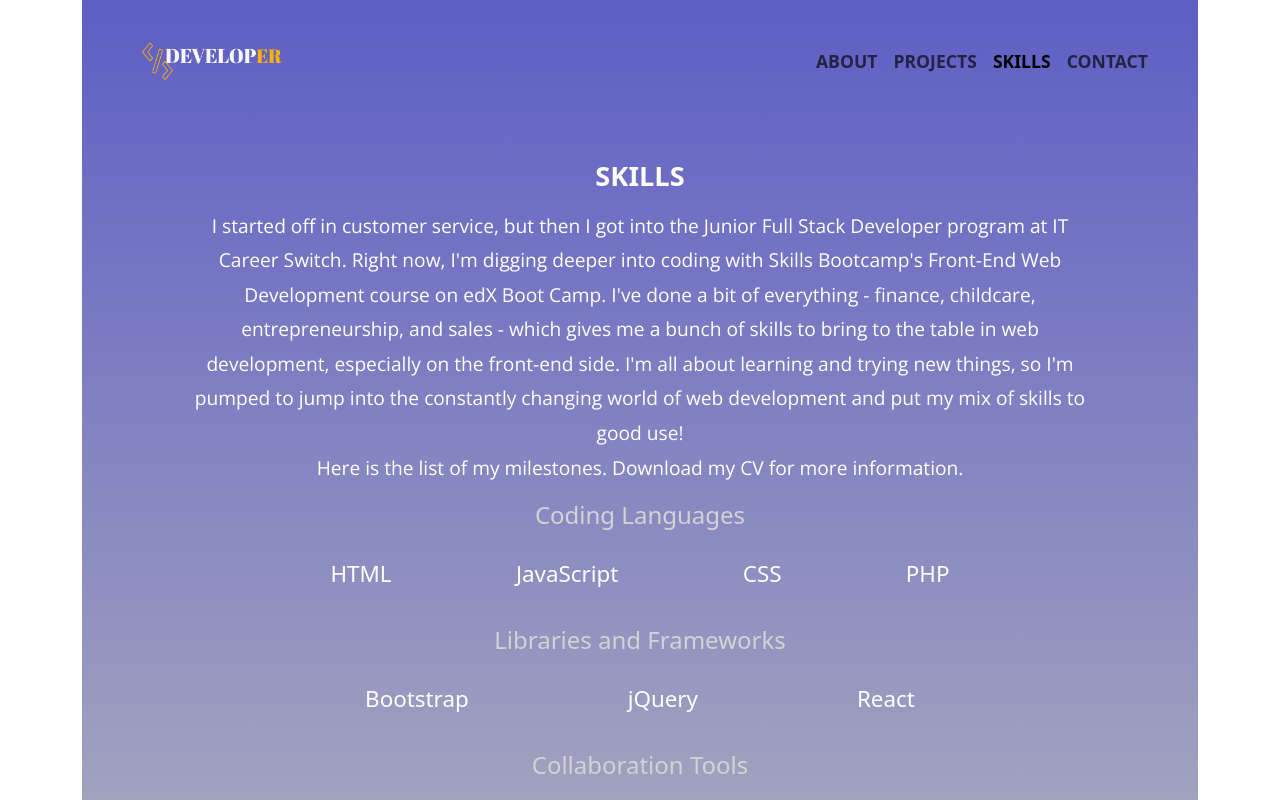
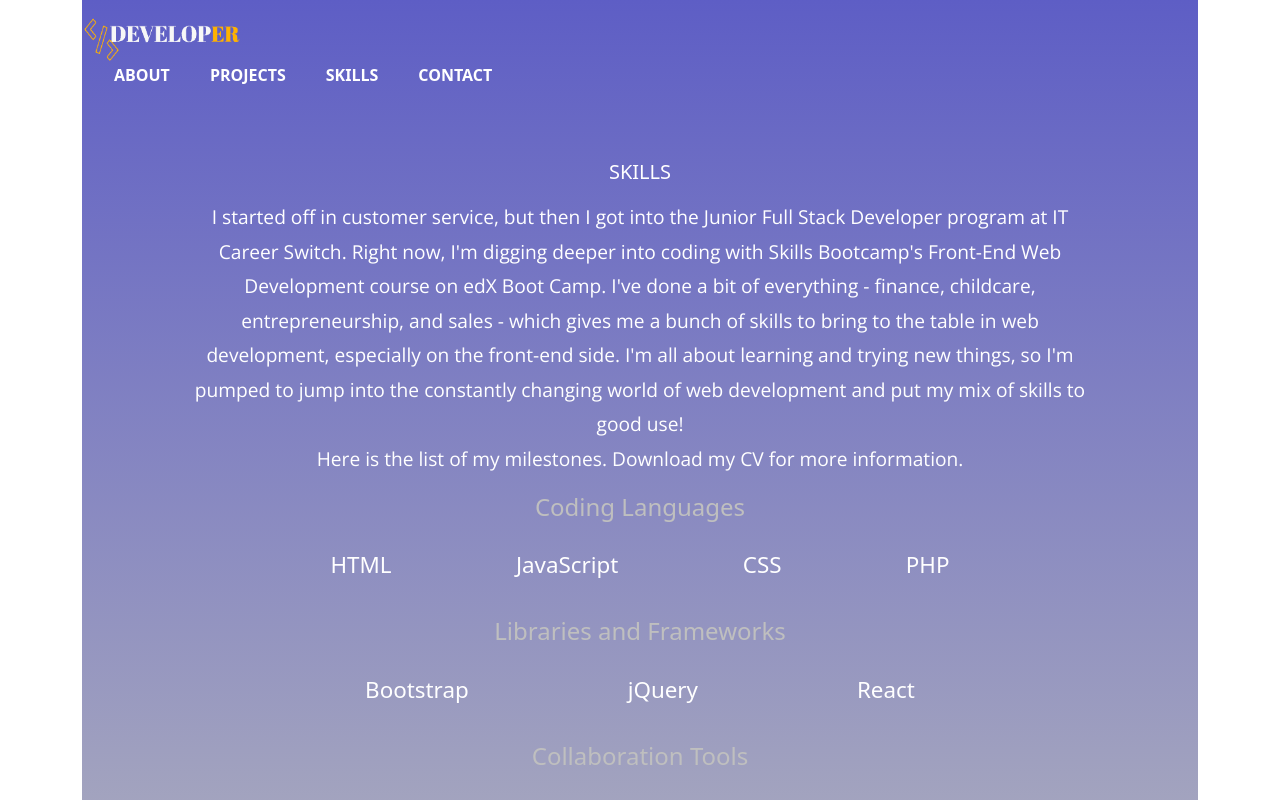
Before and after one commit to AnaraB/portfolio, a React (Vite) app: page /skills in a window 1280 px wide. Shown: the top 800 px of the page. Built offline with nearby package versions, Linux system fonts and the light colour scheme.

Commit message:
navbar created from scratch and toggle btn fixed

```diff
--- a/package.json
+++ b/package.json
@@ -16,6 +16,8 @@
     "react-bootstrap": "^2.10.1",
     "react-dom": "^18.2.0",
     "react-hook-form": "^7.51.0",
+    "react-icons": "^5.0.1",
+    "react-responsive": "^9.0.2",
     "react-router-dom": "^6.22.2",
     "uuid": "^9.0.1"
   },
--- a/src/App.jsx
+++ b/src/App.jsx
@@ -6,7 +6,7 @@ import About from './components/pages/About'
 import Projects from './components/pages/Projects'
 import Skills from './components/pages/Skills'
 import Contact from './components/pages/Contact';
-import Nav from './components/Nav';
+import Navbar from './components/Navbar';
 
 
 
@@ -16,7 +16,7 @@ function App() {
 return (
 <Router>
     <div>
-      <Nav />
+      <Navbar />
         <Routes>
           <Route path="/" element={<About/>} />
           <Route path="/about" element={<About/>} />
--- a/src/components/Nav.jsx
+++ /dev/null
@@ -1,80 +0,0 @@
-import React from "react";
-import { Link, NavLink } from "react-router-dom";
-import logo from "../assets/images/logo.png";
-
-function Nav() {
-
-  return (
-    <nav
-      className="navbar navbar-expand-lg  navbar-light fixed-top"
-      id="mainNav"
-    >
-      <div className="container-fluid">
-        <Link to="/" className="navbar-brand">
-          <img src={logo} className="logo" alt="logo image" />
-        </Link>
-        <button
-          className="navbar-toggler border-0"
-          type="button"
-          data-bs-toggle="collapse"
-          data-bs-target="#navbarNav"
-          aria-controls="navbarNav"
-          aria-expanded="false"
-          aria-label="Toggle navigation"
-        >
-          <span className="navbar-toggler-icon"></span>
-        </button>
-        <div
-          className="collapse navbar-collapse  justify-content-end"
-          id="navbarNav"
-        >
-          <ul className="navbar-nav main-nav-list mb-2 mb-lg-0">
-            <li className="nav-item">
-              <NavLink
-                to="/"
-                end
-                className={({ isActive }) =>
-                  isActive ? "nav-link active" : "nav-link"
-                }
-              >
-                About
-              </NavLink>
-            </li>
-            <li className="nav-item">
-              <NavLink
-                to="/projects"
-                className={({ isActive }) =>
-                  isActive ? "nav-link active" : "nav-link"
-                }
-              >
-                Projects
-              </NavLink>
-            </li>
-            <li className="nav-item">
-              <NavLink
-                to="/skills"
-                className={({ isActive }) =>
-                  isActive ? "nav-link active" : "nav-link"
-                }
-              >
-                Skills
-              </NavLink>
-            </li>
-            <li className="nav-item">
-              <NavLink
-                to="/contact"
-                className={({ isActive }) =>
-                  isActive ? "nav-link active" : "nav-link"
-                }
-              >
-                Contact
-              </NavLink>
-            </li>
-          </ul>
-        </div>
-      </div>
-    </nav>
-  );
-}
-
-export default Nav;
--- /dev/null
+++ b/src/components/Navbar.jsx
@@ -0,0 +1,102 @@
+import React, { useEffect, useState } from "react";
+import { Link, NavLink } from "react-router-dom";
+import { IoClose, IoMenu } from "react-icons/io5";
+import logo from "../assets/images/logo.png";
+
+function Navbar() {
+  const [showMenu, setShowMenu] = useState(false);
+  const [width, setWidth] = useState(window.innerWidth);
+
+  useEffect(() => {
+    if (window.innerWidth >= 1150) {
+      setShowMenu(true);
+    }
+
+    function handleWidth() {
+      setShowMenu(false);
+      if (window.innerWidth >= 1150) {
+        setShowMenu(true);
+      }
+      setWidth(window.innerWidth);
+    }
+    window.addEventListener("resize", handleWidth);
+    return () => {
+      window.removeEventListener("resize", handleWidth);
+    };
+  }, []);
+
+  function handleLinkClick() {
+    if (width <= 1149) {
+      setShowMenu(!showMenu);
+    }
+  }
+
+  return (
+    <header className="header">
+      <nav className="container #mainNav">
+        <Link to="/" className="navbar-brand">
+          <img src={logo} className="logo" alt="logo image" />
+        </Link>
+        {showMenu ? (
+          <div className="nav__menu" id="nav-menu">
+            <ul className="nav__list">
+              <li className="nav__item">
+                <NavLink
+                  to="/about"
+                  className="nav__link"
+                  onClick={handleLinkClick}
+                >
+                  About
+                </NavLink>
+              </li>
+              <li className="nav__item">
+                <NavLink
+                  to="/projects"
+                  className="nav__link"
+                  onClick={handleLinkClick}
+                >
+                  Projects
+                </NavLink>
+              </li>
+              <li className="nav__item">
+                <NavLink
+                  to="/skills"
+                  className="nav__link"
+                  onClick={handleLinkClick}
+                >
+                  Skills
+                </NavLink>
+              </li>
+              <li className="nav__item">
+                <NavLink
+                  to="/contact"
+                  className="nav__link"
+                  onClick={handleLinkClick}
+                >
+                  Contact
+                </NavLink>
+              </li>
+            </ul>
+            <div
+              className="nav__close"
+              id="nav-close"
+              onClick={() => setShowMenu(!showMenu)}
+            >
+              <IoClose />
+            </div>
+          </div>
+        ) : null}
+
+        <div
+          className="nav__toggle"
+          id="nav-toggle"
+          onClick={() => setShowMenu(!showMenu)}
+        >
+          {!showMenu ? <IoMenu /> : <IoClose />}
+        </div>
+      </nav>
+    </header>
+  );
+}
+
+export default Navbar;
--- a/src/components/pages/Contact/index.jsx
+++ b/src/components/pages/Contact/index.jsx
@@ -35,7 +35,7 @@ function Contact() {
             <div className="col-md-8">
               <h2 className="sectionTitle">Contact Form</h2>
               <form id="contact-form" onSubmit={handleSubmit(handleRegistration, handleError)} className="">
-                <div class="col-auto my-3">
+                <div className="col-auto my-3">
                   <input
                     className="form-control"
                     placeholder="Name"
@@ -47,7 +47,7 @@ function Contact() {
                     {errors?.name && errors.name.message}
                   </small>
                 </div>
-                <div class="col-auto my-3">
+                <div className="col-auto my-3">
                   <input
                     className="form-control"
                     placeholder="Email"
@@ -59,7 +59,7 @@ function Contact() {
                     {errors?.email&& errors.email.message}
                   </small>
                 </div>
-                <div class="col-auto my-3">
+                <div className="col-auto my-3">
 
                   <textarea
                     className="form-control"
--- a/src/index.css
+++ b/src/index.css
@@ -1,58 +1,46 @@
-/* general reset */
+/* general rules */
 * {
   margin: 0;
   padding: 0;
   box-sizing: border-box;
 }
 
+:root {
+  --header-height: 3.5rem;
+  --first-color:  #e67e22;
+  --title-color: #fff;
+  --text-color: hsl(0, 0%, 75%);
+  --body-color: linear-gradient(
+    to bottom,
+    rgba(88, 88, 195, 0.965),
+    rgba(30, 34, 34, 0.3)),
+  --body-font:"Poppins", sans-serif;
+  --second-font: "Open Sans", sans-serif;
+  --h2-font-size: 1.25rem;
+  --small-font-size: 0.813rem;
+  --font-semi-bold: 600;
+  --z-tooltip: 10;
+  --z-fixed: 100;
+ }
+
 body {
-  color: #fff;
-  font-family: "Poppins", sans-serif;
+  background-color: var(--body-color);
+  color: var(--text-color);
+  font-family: var(--body-font);
 }
 
- ul {
-  list-style: none;
- }
-
- a {
-  text-decoration: none;
- }
 
 p {
-  font-family: "Open Sans", sans-serif;
+  font-family:  var(--second-font);
+
 }
 
 .sectionTitle {
-  font-size: 1.7rem;
+  font-size: var(--h2-font-size);
   font-weight: 500;
   text-transform: uppercase;
-  font-weight: 700;
-}
-/*----------------------------- NAVIGATION BAR------------------------ */
-
-#mainNav {
-  padding: 1rem 5rem 0;
 }
 
-.logo {
-  width: 10rem;
-  padding-left: 1rem;
-}
-#mainNav {
-  font-size: 1.1rem;
-  font-weight: 800;
-  text-transform: uppercase;
-  cursor: pointer;
-  color: white;
-}
-
-.isActive:hover {
-  color: red;
-}
-
-/* -----Mobile navigation ----- */
-
-/* ---------- */
 .contactSection,
 .projectsSection,
 .skillsSection {
@@ -64,10 +52,78 @@ p {
   );
   text-align: center;
   padding-bottom: 8rem;
-  color: #fff;
+  color: var(--title-color)
 }
 
-/* -------------------------Projects----------------------------  */
+/*----------------------------- NAVIGATION BAR------------------------ */
+
+
+
+ .logo {
+  width: 10rem;
+  padding-top: 1rem;
+}
+
+.header {
+  position: fixed;
+  width: 100%;
+  top: 0;
+  left: 0;
+  background-color: transparent;
+  z-index: var(--z-fixed);
+
+ }
+
+ #mainNav {
+  display: flex;
+  justify-content: space-between;
+  padding-top: 2rem;
+  align-items: center;
+
+  margin: 1rem;
+ }
+
+.nav__toggle,
+.nav__close {
+ font-size: 1.5rem;
+ color: var(--title-color);
+ cursor: pointer;
+ font-size: 2.2rem;
+ padding-right: 1.2rem;
+}
+
+.nav__list {
+  display: flex;
+  flex-direction: column;
+  row-gap: 2.5rem;
+  list-style: none;
+ }
+
+ .nav__link {
+  color: var(--title-color);
+  font-weight: var(--font-semi-bold);
+  transition: color 0.4s;
+  text-decoration: none;
+  text-transform: uppercase;
+
+ }
+
+ .nav__link:hover {
+  color: var(--first-color);
+ }
+
+ .nav__close {
+  position: absolute;
+  top: 1rem;
+  right: 1.5rem;
+ }
+
+ .show-menu {
+  right: 100;
+
+ }
+
+/* -------------------------Projects Page----------------------------  */
 
 .project-card {
   position: relative;
@@ -122,7 +178,7 @@ p {
   color: #f16926dd;
 }
 
-/* ------------------------Skills section----------------------- */
+/* ------------------------Skills Page----------------------- */
 .skillsSection {
   padding-top: 10rem;
   padding-bottom: 2rem;
@@ -134,7 +190,7 @@ p {
 .skillsSection h3 {
   font-weight: 300;
   font-size: 1.5rem;
-  color: #d3d3d3;
+  color: var(--text-color);
 }
 .listInline {
   display: flex;
@@ -143,14 +199,13 @@ p {
   list-style: none;
   padding: 1.2rem;
   font-size: 1.4rem;
-  color: white;
 }
 
 .socialIcons img {
-  width: 50px;
+  width: 40px;
 }
 
-/* Contact Form */
+/* ----------------------Contact Form Page --------------- */
 .contactSection {
   min-height: 100vh;
 }
@@ -167,7 +222,7 @@ p {
   border-radius: 8px;
   border-style: none;
   box-sizing: border-box;
-  color: #ffffff;
+  color: white;
   cursor: pointer;
   display: inline-block;
   font-size: 18px;
@@ -188,9 +243,9 @@ p {
   touch-action: manipulation;
 }
 
-.button-1:hover,
-.button-1:focus {
-  background-color: #f00962;
+.btn-contact-me:hover,
+.btn-contact-me:focus {
+ transition: right 0.4s;
 }
 
 /* -----Media query------ */
@@ -204,6 +259,39 @@ p {
     margin: 1.2rem 2rem;
   }
 }
+/* -------------------responsive navbar------------------ */
+/* below 1150px */
+@media screen and (max-width: 1150px) {
+
+  .nav__menu {
+    position: fixed;
+    top: 0;
+    right: 0;
+    background-color: hsla(0, 0%, 6%, 0.2);
+    backdrop-filter: blur(16px);
+    -webkit-backdrop-filter: blur(16px);
+    min-width: 30vw;
+    min-height: 3vh;
+    padding: 6rem 3rem 0;
+    transition: right 0.4s;
+  }
+ }
+
+  @media screen and (min-width: 1150px) {
+  .nav {
+     height: calc(var(--header-height) + 1rem);
+  }
+  .nav__toggle,
+  .nav__close {
+    display: none;
+  }
+
+  .nav__list {
+    flex-direction: row;
+    column-gap: 2.5rem;
+  }
+}
+/* ---------------------------------------------------------- */
 /* Below 1200px */
 @media  only screen and (max-width: 75em) {
   .navbar-brand {
@@ -212,18 +300,14 @@ p {
   .sectionTitle {
     font-size: 1.5rem;
   }
-  #mainNav {
-    margin: 1.2rem 2rem;
-  }
+
 }
 /* Below 990px (Tablets)*/
 @media only screen and (max-width: 62em) {
-  #mainNav {
-    margin: 1rem 3.7rem;
-  }
-  .navbar-brand {
+
+  /* .navbar-brand {
     padding-left: 0;
-  }
+  } */
   .listInline {
     font-size: 1.2rem;
   }
```
Also changed, not shown: 1 other file (tests, documents, lock files or other folders).
